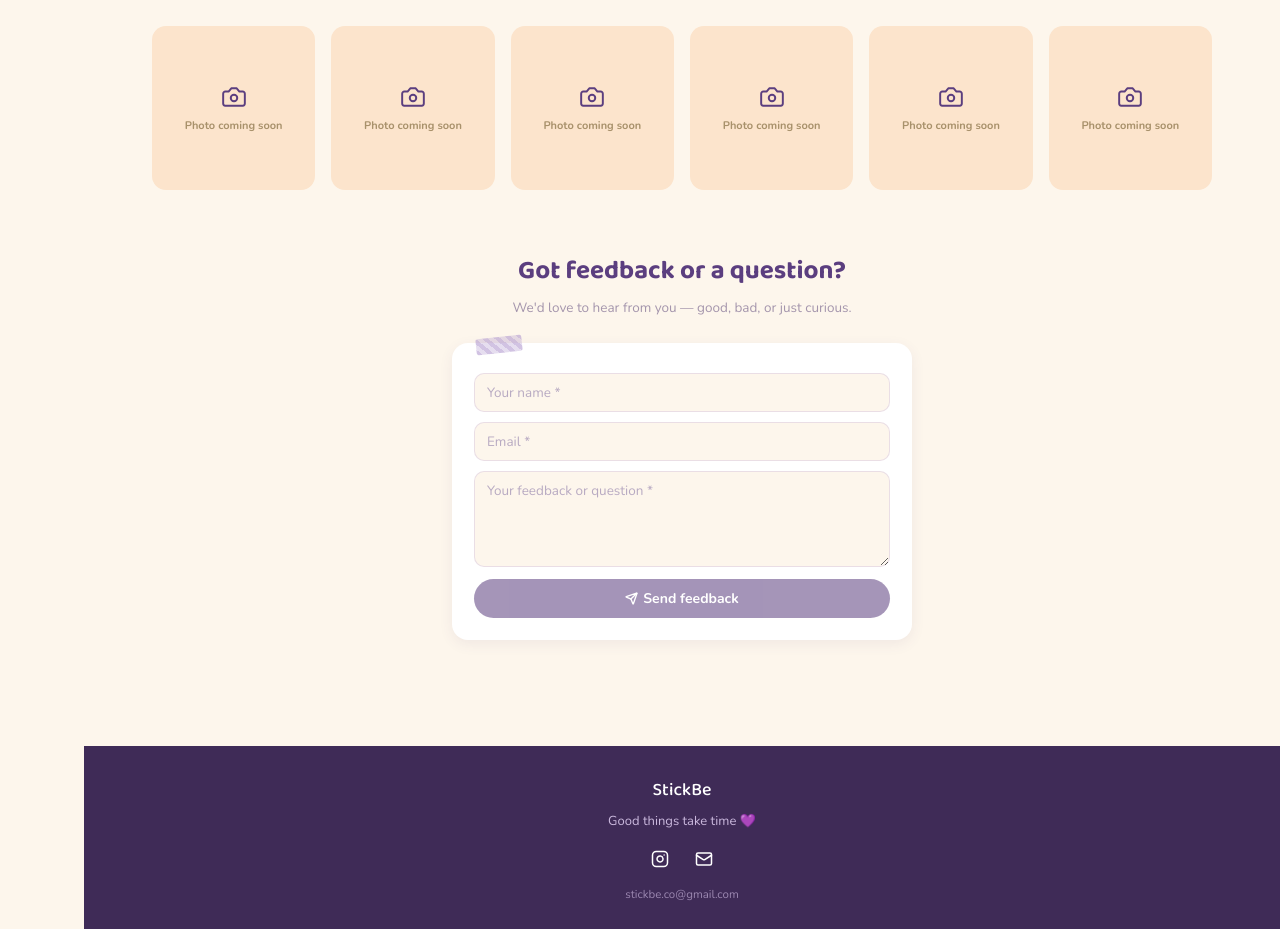
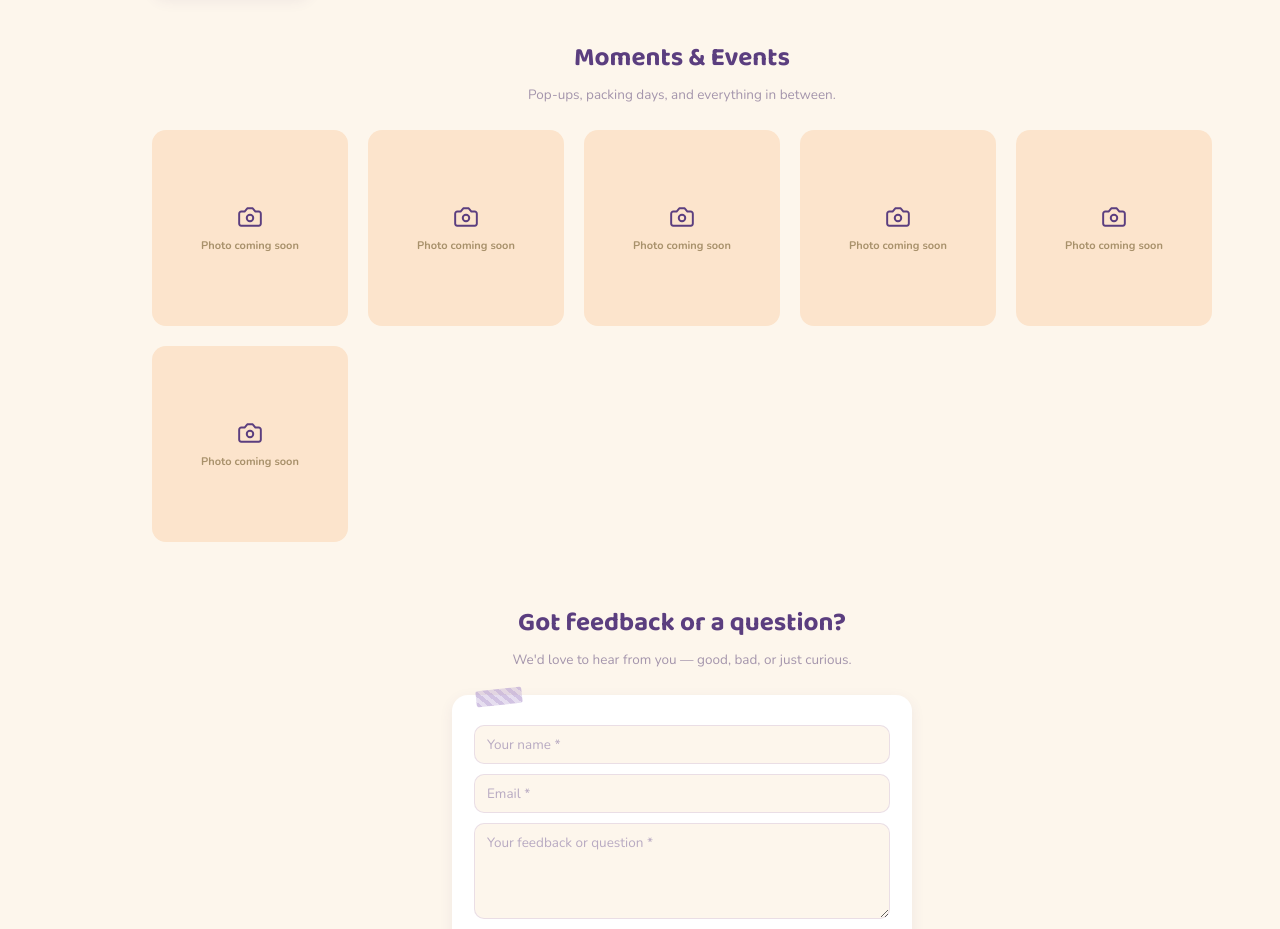
Before and after one commit to oorrvii/StickBe, a React (Vite) app: page / in a window 1280 px wide. Shown: the part 1284-2213 px from the top of the page. Built offline with nearby package versions, Linux system fonts and the light colour scheme.

Commit message:
Fix lucide-react version for React 19 compatibility

```diff
--- a/src/App.jsx
+++ b/src/App.jsx
@@ -572,7 +572,7 @@ export default function StickBeSite() {
           z-index: 2;
         }
         .stickbe-thumb {
-          height: 108px;
+        aspect-ratio: 1 / 1;
         background: ${PEACH_LIGHT};
         display: flex;
         align-items: center;
@@ -662,6 +662,17 @@ export default function StickBeSite() {
           padding: 6px;
         }
         .stickbe-sidebar-link:hover, .stickbe-sidebar-link.active { color: ${theme.heading}; }
+        .stickbe-shop-grid {
+        display: grid;
+        grid-template-columns: repeat(auto-fill, minmax(170px, 1fr));
+        gap: 20px;
+       }
+       @media (max-width: 520px) {
+       .stickbe-shop-grid {
+       grid-template-columns: repeat(2, 1fr);
+       gap: 12px;
+      }
+    }
 
         .stickbe-tab {
           font-family: 'Nunito', sans-serif;
@@ -934,7 +945,7 @@ export default function StickBeSite() {
         <p style={{ textAlign: "center", color: theme.bodyMuted, fontSize: 13.5, margin: "0 0 26px" }}>
           Pop-ups, packing days, and everything in between.
         </p>
-        <div style={{ display: "grid", gridTemplateColumns: "repeat(auto-fill, minmax(150px, 1fr))", gap: 16 }}>
+        <div className="stickbe-shop-grid">
           {[...Array(6)].map((_, i) => (
             <div
               key={i}
@@ -971,10 +982,10 @@ export default function StickBeSite() {
       </section>
 
       {/* FOOTER */}
-      <footer style={{ marginTop: 50, background: "#3F2B57", padding: "30px 20px", textAlign: "center" }}>
-        <p style={{ fontFamily: "'Baloo 2', sans-serif", color: "#fff", fontSize: 18, margin: "0 0 8px" }}>StickBe</p>
-        <p style={{ color: "#cbb9de", fontSize: 13, margin: "0 0 16px" }}>Good things take time 💜</p>
-        <div style={{ display: "flex", justifyContent: "center", gap: 18, marginBottom: 14 }}>
+      <footer style={{ marginTop: 30, background: "#3F2B57", padding: "18px 20px", textAlign: "center" }}>
+        <p style={{ fontFamily: "'Baloo 2', sans-serif", color: "#fff", fontSize: 15, margin: "0 0 4px" }}>StickBe</p>
+        <p style={{ color: "#cbb9de", fontSize: 11.5, margin: "0 0 10px" }}>Good things take time 💜</p>
+        <div style={{ display: "flex", justifyContent: "center", gap: 14, marginBottom: 8 }}>
           <button
             onClick={() => window.open(INSTAGRAM, "_blank")}
             style={{ color: "#fff", background: "none", border: "none", cursor: "pointer", padding: 4, display: "flex" }}
@@ -990,7 +1001,7 @@ export default function StickBeSite() {
             <Mail size={18} />
           </button>
         </div>
-        <p style={{ color: "#9b87b0", fontSize: 11.5, margin: 0 }}>{ORDER_EMAIL}</p>
+        <p style={{ color: "#9b87b0", fontSize: 10.5, margin: 0 }}>{ORDER_EMAIL}</p>
       </footer>
 
       {cartOpen && (
```
Lines whose indentation alone changed are shown as unchanged.
